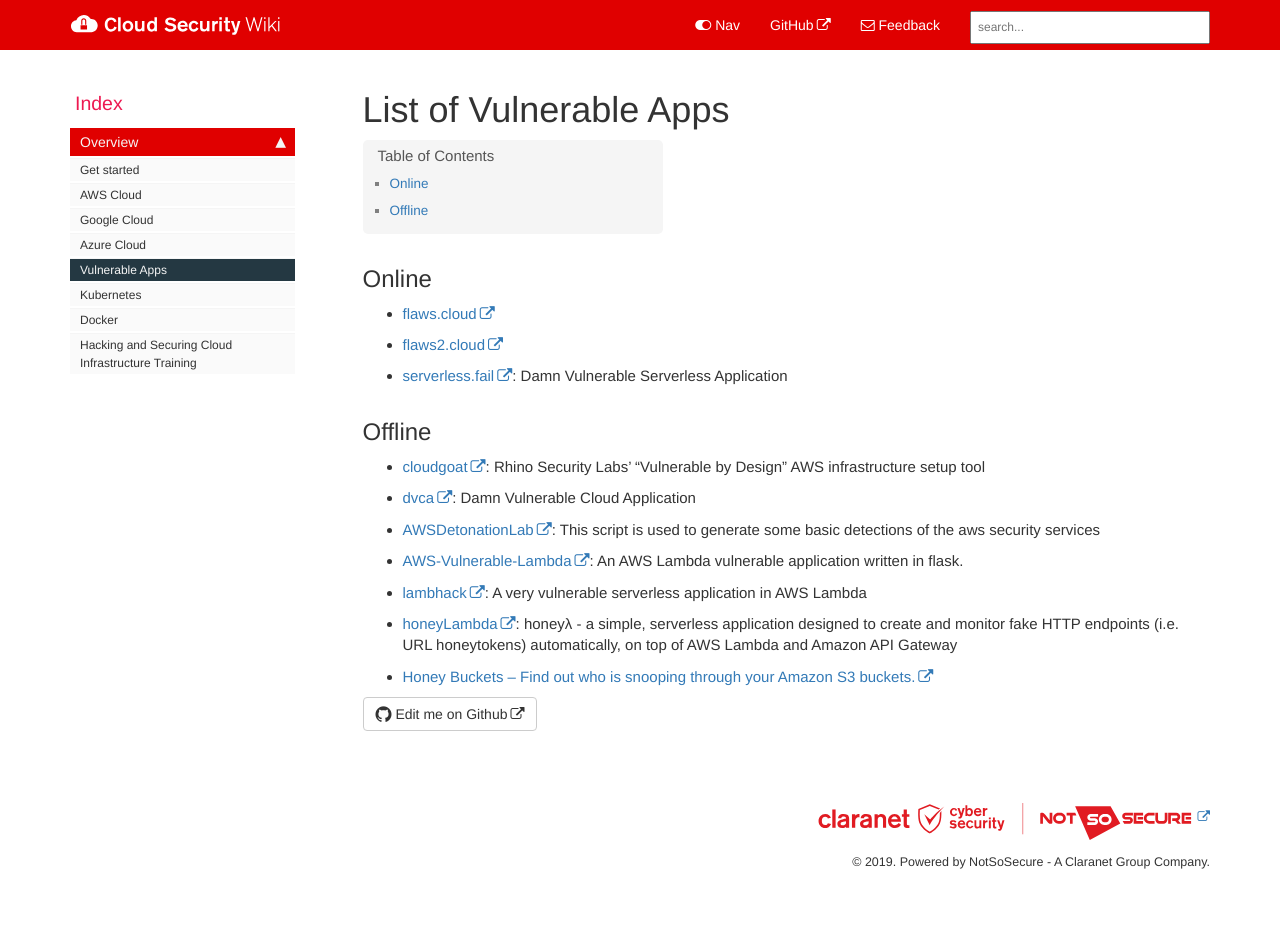
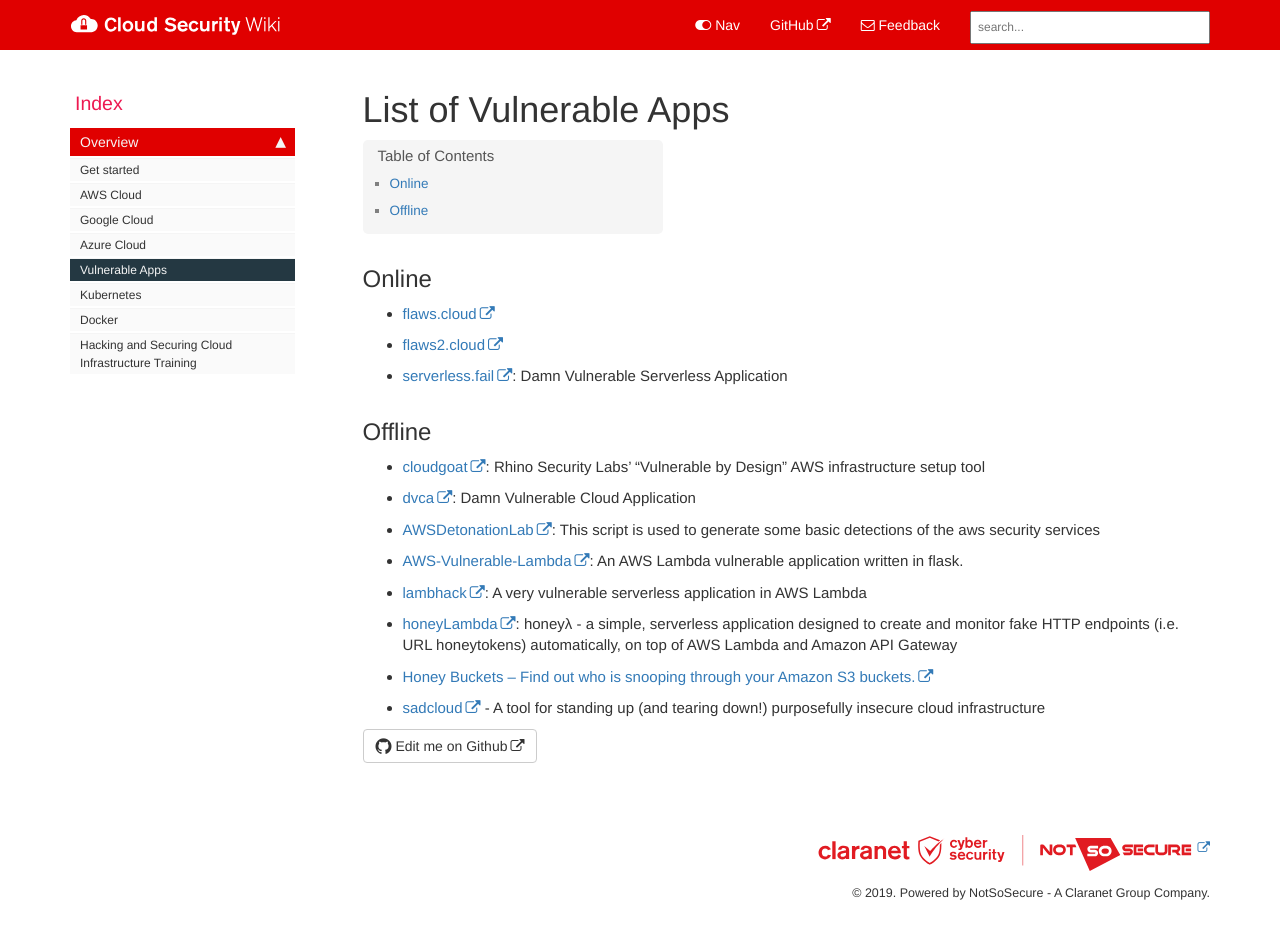
Before and after one commit to NotSoSecure/cloud-sec-wiki, a Jekyll site: the page built from pages/mydoc/vulnerable_apps.md, in a window 1280 px wide and 953 px high. Shown: the top 939 px of the window. Built offline with Jekyll 4.4.1, drawn with Linux system fonts in a browser that asks for light colours; nearby versions of some CDN libraries; comment, search, counter and statistics services are not loaded.

Commit message:
Add sadcloud

```diff
--- a/pages/mydoc/vulnerable_apps.md
+++ b/pages/mydoc/vulnerable_apps.md
@@ -22,3 +22,4 @@ folder: mydoc
 * [lambhack](https://github.com/wickett/lambhack): A very vulnerable serverless application in AWS Lambda
 * [honeyLambda](https://github.com/0x4D31/honeyLambda): honeyλ - a simple, serverless application designed to create and monitor fake HTTP endpoints (i.e. URL honeytokens) automatically, on top of AWS Lambda and Amazon API Gateway
 * [Honey Buckets – Find out who is snooping through your Amazon S3 buckets.](https://breachinsider.com/honey-buckets/)
+* [sadcloud](https://github.com/nccgroup/sadcloud) - A tool for standing up (and tearing down!) purposefully insecure cloud infrastructure
```
